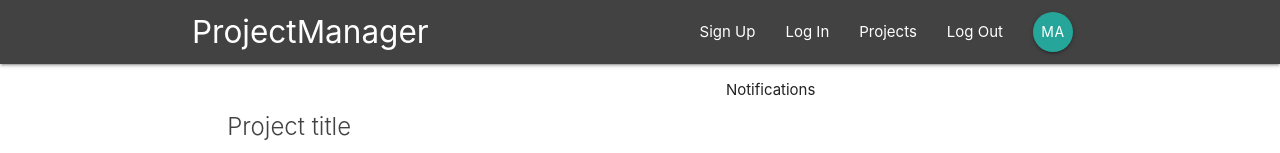
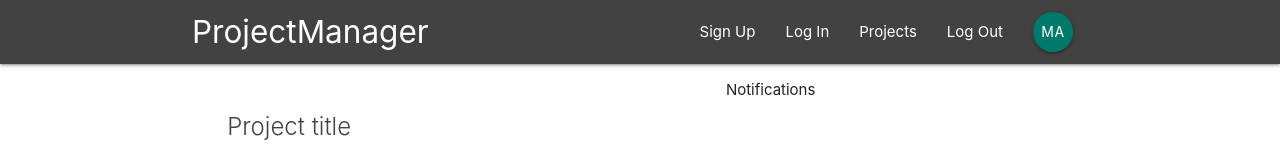
Before and after one commit to mariusailisoaie/plan-app-react-redux-firebase, a React (Create React App) app: page / in a window 1280 px wide. Shown: the top 153 px of the page. Built offline with nearby package versions, Linux system fonts and the light colour scheme.

Commit message:
Update: user initials button color

```diff
--- a/src/components/layout/SignedInLinks.js
+++ b/src/components/layout/SignedInLinks.js
@@ -6,7 +6,7 @@ const SignedInLinks = () => {
     <ul className="right">
       <li><NavLink to='/'>Projects</NavLink></li>
       <li><NavLink to='/'>Log Out</NavLink></li>
-      <li><NavLink to='/' className="btn btn-floating gray">MA</NavLink></li>
+      <li><NavLink to='/' className="btn btn-floating teal darken-2">MA</NavLink></li>
     </ul>
   )
 }
```
